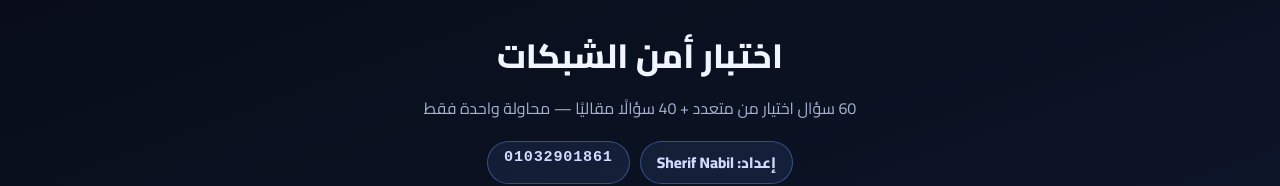
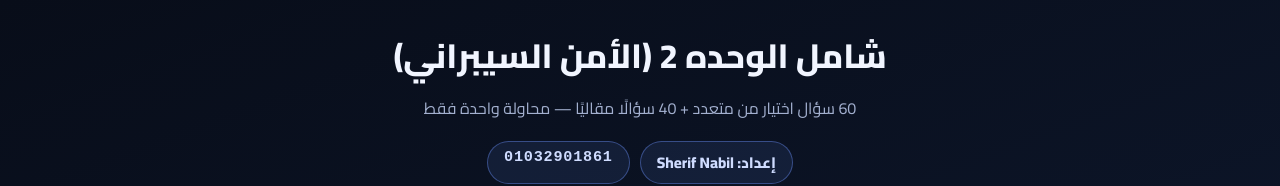
Before and after one commit to sherifnabil32/Exam, a plain HTML site: page Unit2All.html in a window 1280 px wide. Shown: the top 186 px of the page. Drawn offline with Linux system fonts and the light colour scheme.

Commit message:
Update header text for cybersecurity unit

```diff
--- a/Unit2All.html
+++ b/Unit2All.html
@@ -48,7 +48,7 @@ input:focus{outline:none;border-color:var(--blue)}
 </head>
 <body>
 <div class="wrap">
-  <h1>اختبار أمن الشبكات</h1>
+  <h1>شامل الوحده 2 (الأمن السيبراني)</h1>
   <p class="lead">60 سؤال اختيار من متعدد + 40 سؤالًا مقاليًا — محاولة واحدة فقط</p>
   <div class="author"><span>إعداد: Sherif Nabil</span><span class="ph">01032901861</span></div>
   <div class="wa-row"><a class="wa" href="https://whatsapp.com/channel/0029Vb9AlMtDuMRYPgA70z17" target="_blank" rel="noopener noreferrer"><svg viewBox="0 0 24 24" fill="currentColor"><path d="M4 3h16a1 1 0 011 1v12a1 1 0 01-1 1H8.5L4 21.5V17H4a1 1 0 01-1-1V4a1 1 0 011-1z"/></svg>اضغط هنا للانضمام لقناة الواتساب</a></div>
```
